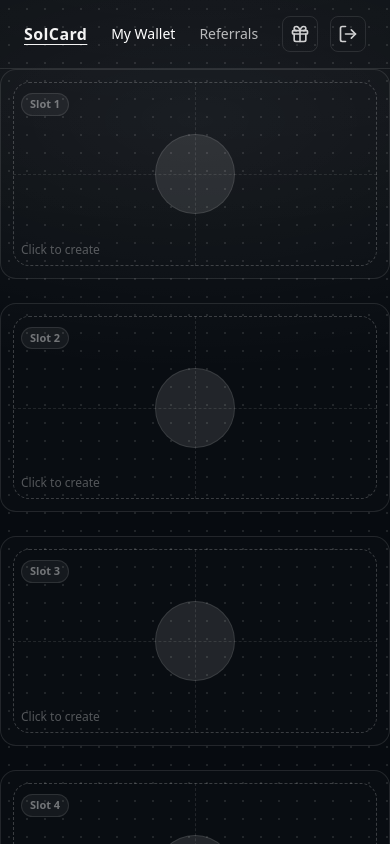
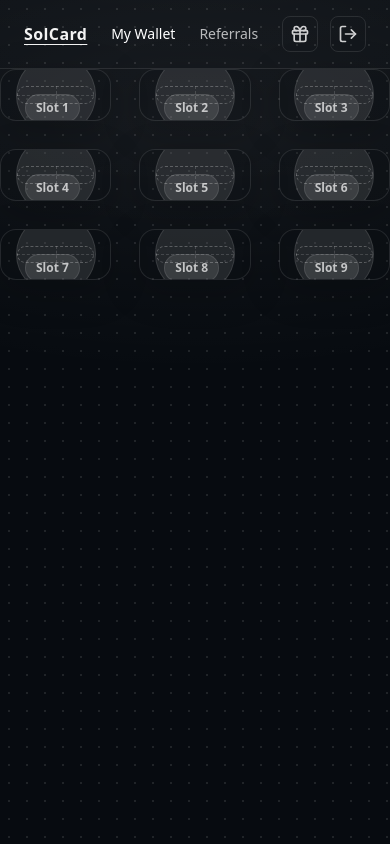
Before and after one commit to CHEFSTALENTS/maquete, a Next.js app: page /wallet in a window 390 px wide. Shown: the top 844 px of the page. Built offline with nearby package versions, Linux system fonts and the light colour scheme.

Commit message:
Update slot-grid.tsx

```diff
--- a/src/components/slot-grid.tsx
+++ b/src/components/slot-grid.tsx
@@ -22,7 +22,6 @@ function normalizeSlot(v: any): string {
   if (!v) return "";
   const s = String(v).trim();
 
-  // accepte: "Slot 2", "Slot2", "slot2", "2"
   if (/^\d+$/.test(s)) return `Slot${s}`;
   if (/^slot\s*\d+$/i.test(s)) return `Slot${s.replace(/slot/i, "").trim()}`;
   if (/^slot\d+$/i.test(s)) return `Slot${s.replace(/slot/i, "").trim()}`;
@@ -30,23 +29,30 @@ function normalizeSlot(v: any): string {
   return s;
 }
 
+function MastercardMark() {
+  return (
+    <div className="relative h-8 w-14">
+      <div className="absolute left-0 top-0 h-8 w-8 rounded-full bg-red-500/90" />
+      <div className="absolute left-4 top-0 h-8 w-8 rounded-full bg-yellow-400/90 mix-blend-screen" />
+    </div>
+  );
+}
+
 export function SlotGrid({ className }: { className?: string }) {
   const cards = useMemo(() => {
     const list = loadCards();
-    return Array.isArray(list) ? list : [];
+    return Array.isArray(list) ? (list as Card[]) : [];
   }, []);
 
   const slots = useMemo(() => {
     const labels = Array.from({ length: TOTAL_SLOTS }, (_, idx) => slotKey(idx + 1));
 
-    // 1) mapping par slot si card.slot existe
     const bySlot = new Map<string, Card>();
     for (const c of cards) {
       const s = normalizeSlot((c as any)?.slot);
       if (s && !bySlot.has(s)) bySlot.set(s, c);
     }
 
-    // 2) fallback: cartes sans slot -> on les place dans les slots libres
     const unassigned = cards.filter((c) => {
       const s = normalizeSlot((c as any)?.slot);
       return !s || !bySlot.has(s);
@@ -71,9 +77,8 @@ export function SlotGrid({ className }: { className?: string }) {
   return (
     <div
       className={cn(
-        "grid gap-6",
-        // ✅ 3 colonnes en desktop => 3×3
-        "grid-cols-1 sm:grid-cols-2 lg:grid-cols-3",
+        // ✅ 3×3 comme la capture
+        "grid grid-cols-3 gap-7",
         className
       )}
     >
@@ -88,39 +93,42 @@ export function SlotGrid({ className }: { className?: string }) {
               href={`/card/${card!.id}`}
               className={cn(
                 "group block",
-                "rounded-2xl border border-white/10 bg-white/0",
-                "hover:border-white/20 hover:bg-white/[0.03] transition"
+                "rounded-2xl border border-white/10 bg-[#0b0d12]/40",
+                "hover:border-white/20 hover:bg-[#0b0d12]/55 transition",
+                "shadow-[0_10px_40px_rgba(0,0,0,0.25)]"
               )}
             >
-              <div className="relative aspect-[1.86/1] rounded-2xl overflow-hidden">
+              <div className="relative aspect-[2.15/1] rounded-2xl overflow-hidden">
+                {/* légère texture / dégradé */}
                 <div className="absolute inset-0 bg-gradient-to-br from-white/[0.05] via-transparent to-black/50" />
 
-                <div className="relative h-full p-5">
+                <div className="relative h-full px-6 py-5">
+                  {/* top-left: Slot pill + SolCard */}
                   <div className="flex items-start justify-between">
                     <div>
-                      <div className="inline-flex items-center px-2 py-0.5 rounded-full bg-white/10 border border-white/10 text-[11px] font-semibold text-white/80">
+                      <div className="inline-flex items-center px-2.5 py-1 rounded-full bg-white/10 border border-white/10 text-[12px] font-semibold text-white/80">
                         {slotLabel(i)}
                       </div>
 
-                      <div className="mt-2 text-[13px] font-semibold text-white/90 underline underline-offset-4">
+                      <div className="mt-3 text-[13px] font-semibold text-white/85 underline underline-offset-4">
                         SolCard
-                      </div>
-                    </div>
-
-                    <div className="mt-1 flex items-center">
-                      <div className="relative h-7 w-12">
-                        <div className="absolute left-0 top-0 h-7 w-7 rounded-full bg-red-500/90" />
-                        <div className="absolute left-4 top-0 h-7 w-7 rounded-full bg-yellow-400/90 mix-blend-screen" />
                       </div>
                     </div>
                   </div>
 
-                  <div className="mt-10">
-                    <div className="text-lg font-semibold text-white/90">
-                      Ending in {card!.ending ?? "----"}
+                  {/* mid: Ending */}
+                  <div className="mt-7 flex items-center justify-between">
+                    <div>
+                      <div className="text-xl font-semibold text-white/90">
+                        Ending in {card!.ending ?? "----"}
+                      </div>
+                      <div className="mt-2 text-[11px] tracking-wide font-semibold text-white/60 uppercase">
+                        {card!.holder ?? ""}
+                      </div>
                     </div>
-                    <div className="mt-2 text-[11px] tracking-wide font-semibold text-white/65">
-                      {card!.holder ?? ""}
+
+                    <div className="translate-y-1">
+                      <MastercardMark />
                     </div>
                   </div>
                 </div>
@@ -129,40 +137,43 @@ export function SlotGrid({ className }: { className?: string }) {
           );
         }
 
-        // ✅ slot vide cliquable (placeholder dashed + gros cercle)
+        // ✅ slot vide (1:1)
         return (
           <Link
             key={slot}
             href={slotHref(i)}
-            className={cn("group block rounded-2xl hover:opacity-95 transition")}
+            className="group block rounded-2xl"
             aria-label={`${slotLabel(i)} empty - create card`}
           >
             <div
               className={cn(
-                "relative aspect-[1.86/1] rounded-2xl overflow-hidden",
-                "border border-white/10 bg-white/[0.01]"
+                "relative aspect-[2.15/1] rounded-2xl overflow-hidden",
+                "border border-white/10 bg-[#0b0d12]/25",
+                "hover:bg-[#0b0d12]/35 hover:border-white/15 transition",
+                "shadow-[0_10px_40px_rgba(0,0,0,0.20)]"
               )}
             >
-              {/* dashed frame comme sur ta capture */}
-              <div className="absolute inset-3 rounded-2xl border border-dashed border-white/20" />
+              {/* cadre pointillé interne */}
+              <div className="absolute inset-4 rounded-2xl border border-dashed border-white/25" />
 
-              {/* guides en pointillés (très proche du rendu) */}
-              <div className="absolute left-1/2 top-3 bottom-3 w-px border-l border-dashed border-white/10" />
-              <div className="absolute top-1/2 left-3 right-3 h-px border-t border-dashed border-white/10" />
+              {/* guides pointillés (croix) */}
+              <div className="absolute left-1/2 top-4 bottom-4 w-px border-l border-dashed border-white/15" />
+              <div className="absolute top-1/2 left-4 right-4 h-px border-t border-dashed border-white/15" />
 
-              {/* gros cercle */}
-              <div className="absolute inset-0 flex items-center justify-center">
+              {/* 4 cercles “fantômes” très discrets (comme la capture) */}
+              <div className="absolute left-1/2 top-1/2 -translate-x-1/2 -translate-y-1/2">
                 <div className="h-20 w-20 rounded-full bg-white/10 border border-white/10" />
               </div>
 
-              <div className="absolute left-5 top-5">
-                <div className="inline-flex items-center px-2 py-0.5 rounded-full bg-white/5 border border-white/10 text-[11px] font-semibold text-white/40 group-hover:text-white/60 transition">
+              {/* label slot */}
+              <div className="absolute left-6 top-6">
+                <div className="inline-flex items-center px-2.5 py-1 rounded-full bg-white/10 border border-white/10 text-[12px] font-semibold text-white/70">
                   {slotLabel(i)}
                 </div>
-              </div>
 
-              <div className="absolute bottom-5 left-5 text-xs text-white/30 group-hover:text-white/55 transition">
-                Click to create
+                <div className="mt-3 text-[13px] font-semibold text-white/75 underline underline-offset-4 opacity-0 group-hover:opacity-100 transition">
+                  SolCard
+                </div>
               </div>
             </div>
           </Link>
```
